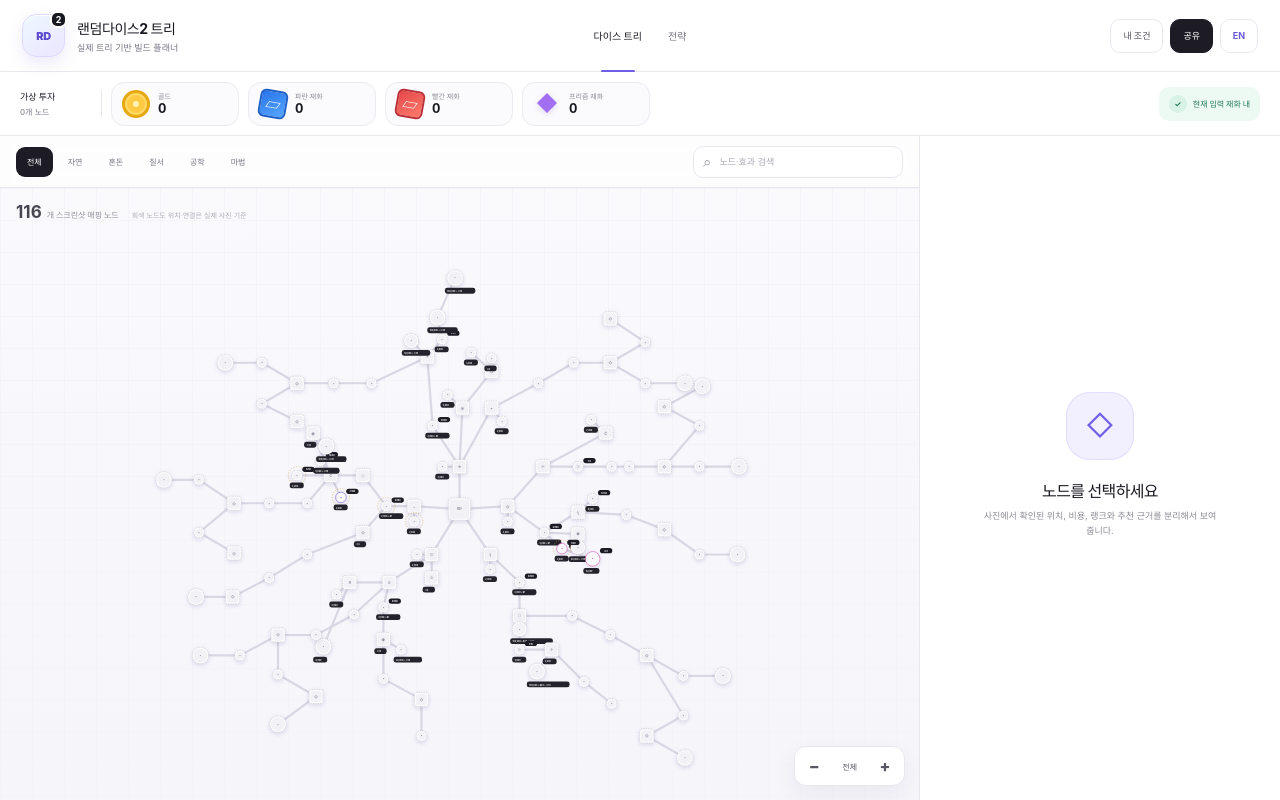
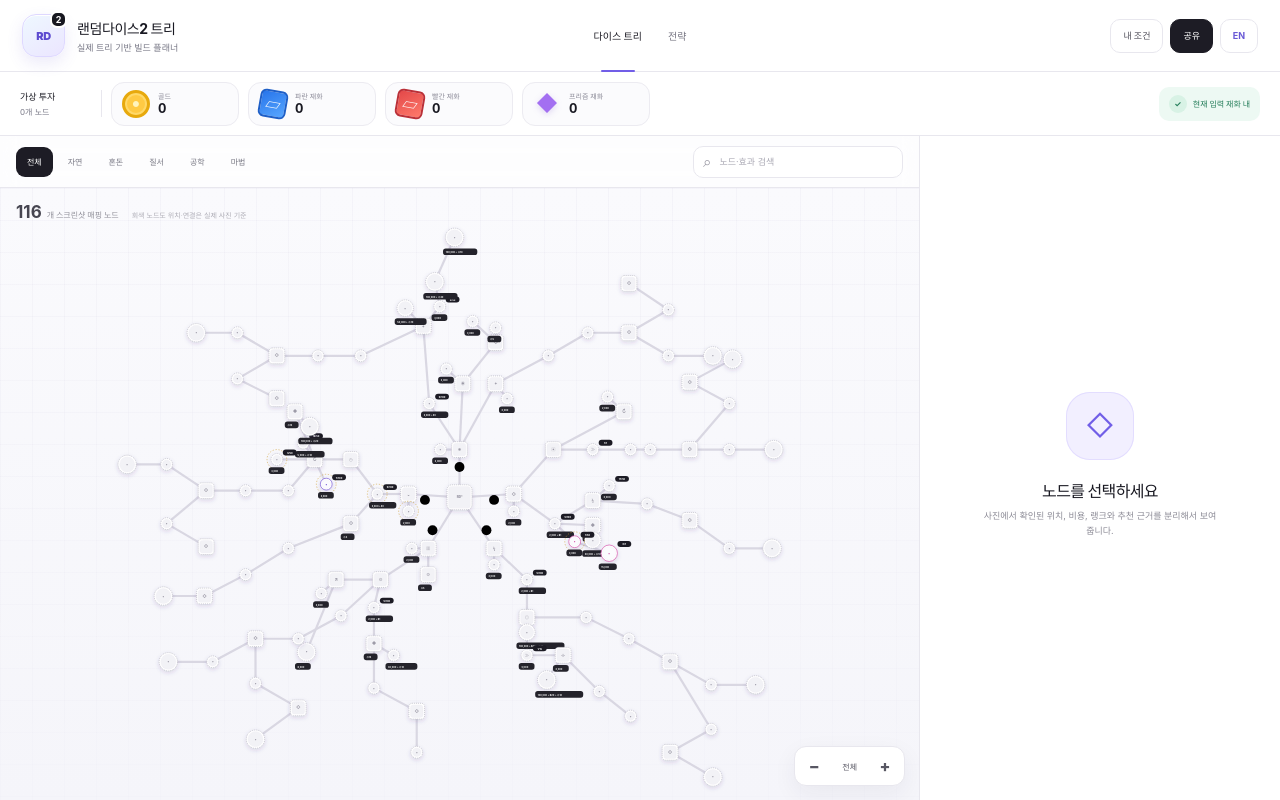
Before and after one commit to woo642778-art/dicetree, a React (Vite) app: page / in a window 1280 px wide. Built offline with nearby package versions, Linux system fonts and the light colour scheme.

Commit message:
feat: fit expanded tree and label family axes

```diff
--- a/src/features/tree/TreeCanvasV2.tsx
+++ b/src/features/tree/TreeCanvasV2.tsx
@@ -15,6 +15,13 @@ interface TreeCanvasV2Props {
 const FAMILY_COLOR: Record<DiceFamily | "core", string> = {
   core: "#6d5ce7", nature: "#34a86f", chaos: "#7859d6", order: "#d354ac", engineering: "#d69a20", magic: "#3586e7",
 };
+const FAMILY_AXIS: Array<{ family: DiceFamily; x: number; y: number; ko: string; en: string }> = [
+  { family: "nature", x: 0, y: -92, ko: "자연", en: "NATURE" },
+  { family: "chaos", x: -105, y: 8, ko: "혼돈", en: "CHAOS" },
+  { family: "order", x: 105, y: 8, ko: "질서", en: "ORDER" },
+  { family: "engineering", x: -82, y: 100, ko: "공학", en: "ENGINEERING" },
+  { family: "magic", x: 82, y: 100, ko: "마법", en: "MAGIC" },
+];
 const ICON_GLYPHS: Array<[RegExp, string]> = [
   [/snow/i, "✦"], [/vortex/i, "◉"], [/yinyang/i, "◒"], [/gear/i, "⚙"], [/lightning|bolt/i, "ϟ"],
   [/target/i, "◎"], [/clover/i, "✣"], [/speed/i, "≫"], [/flower/i, "✹"], [/clock/i, "◷"],
@@ -49,7 +56,7 @@ function touchMetrics(touches: ReactTouchEvent<SVGSVGElement>["touches"]) {
 }
 
 export function TreeCanvasV2({ nodes, selectedNodeId, plannedRanks, recommendedIds, familyFilter, query, locale, onSelect }: TreeCanvasV2Props) {
-  const [view, setView] = useState({ x: 0, y: 40, scale: 0.88 });
+  const [view, setView] = useState({ x: 0, y: 10, scale: 1 });
   const pointer = useRef<{ id: number; x: number; y: number } | null>(null);
   const touch = useRef<{ x: number; y: number; distance: number } | null>(null);
   const nodeMap = useMemo(() => new Map(nodes.map((node) => [node.id, node])), [nodes]);
@@ -100,14 +107,12 @@ export function TreeCanvasV2({ nodes, selectedNodeId, plannedRanks, recommendedI
     setView((current) => ({ x: current.x + dx, y: current.y + dy, scale: clampScale(current.scale * ratio) }));
     touch.current = next;
   };
-  const touchEnd = (event: ReactTouchEvent<SVGSVGElement>) => {
-    touch.current = touchMetrics(event.touches);
-  };
-  const fit = () => setView({ x: 0, y: 40, scale: 0.88 });
+  const touchEnd = (event: ReactTouchEvent<SVGSVGElement>) => { touch.current = touchMetrics(event.touches); };
+  const fit = () => setView({ x: 0, y: 10, scale: 1 });
   const zoom = (delta: number) => setView((current) => ({ ...current, scale: clampScale(current.scale + delta) }));
 
   return <div className="tree-canvas-wrap">
-    <svg className="tree-canvas-v2" data-testid="tree-canvas" viewBox="-720 -920 1440 1840" role="tree"
+    <svg className="tree-canvas-v2" data-testid="tree-canvas" viewBox="-1100 -930 2200 1860" role="tree"
       aria-label={locale === "ko" ? "랜덤다이스2 다이스 트리" : "Random Dice 2 Dice Tree"}
       onWheel={wheel} onPointerDown={pointerDown} onPointerMove={pointerMove} onPointerUp={pointerEnd} onPointerCancel={pointerEnd}
       onTouchStart={touchStart} onTouchMove={touchMove} onTouchEnd={touchEnd} onTouchCancel={touchEnd}>
@@ -125,6 +130,12 @@ export function TreeCanvasV2({ nodes, selectedNodeId, plannedRanks, recommendedI
           return <line key={`${parentId}-${node.id}`} x1={parent.position.x} y1={parent.position.y} x2={node.position.x} y2={node.position.y}
             className={`edge-v2 ${planned ? "is-planned" : ""} ${recommended ? "is-recommended" : ""} ${dim ? "is-dim" : ""}`} />;
         }))}
+        <g className="family-axis-labels" aria-hidden="true">
+          {FAMILY_AXIS.map((axis) => <g key={axis.family} transform={`translate(${axis.x} ${axis.y})`}>
+            <circle r="15" className={`family-axis-dot family-axis-${axis.family}`} />
+            <text textAnchor="middle" dominantBaseline="central">{locale === "ko" ? axis.ko : axis.en.slice(0, 2)}</text>
+          </g>)}
+        </g>
         {nodes.map((node) => {
           const selected = node.id === selectedNodeId;
           const planned = Boolean(plannedRanks[node.id]);
```
